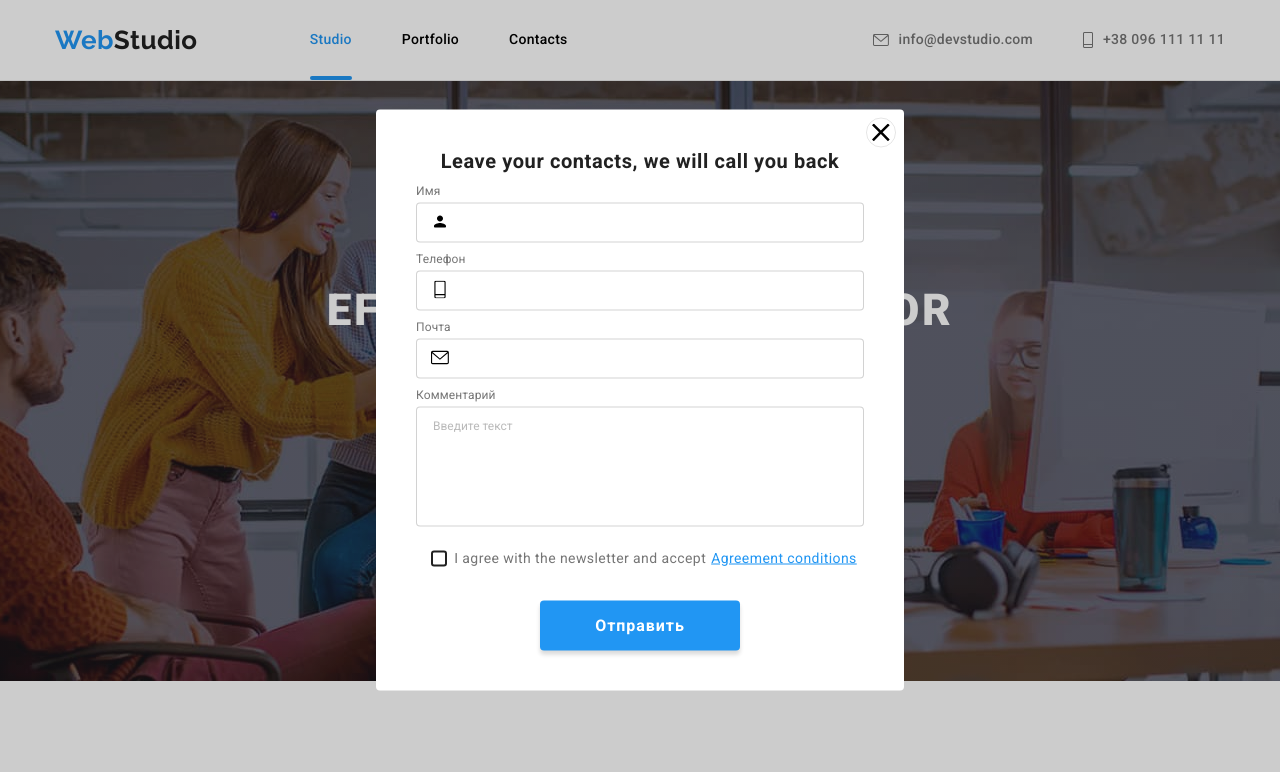
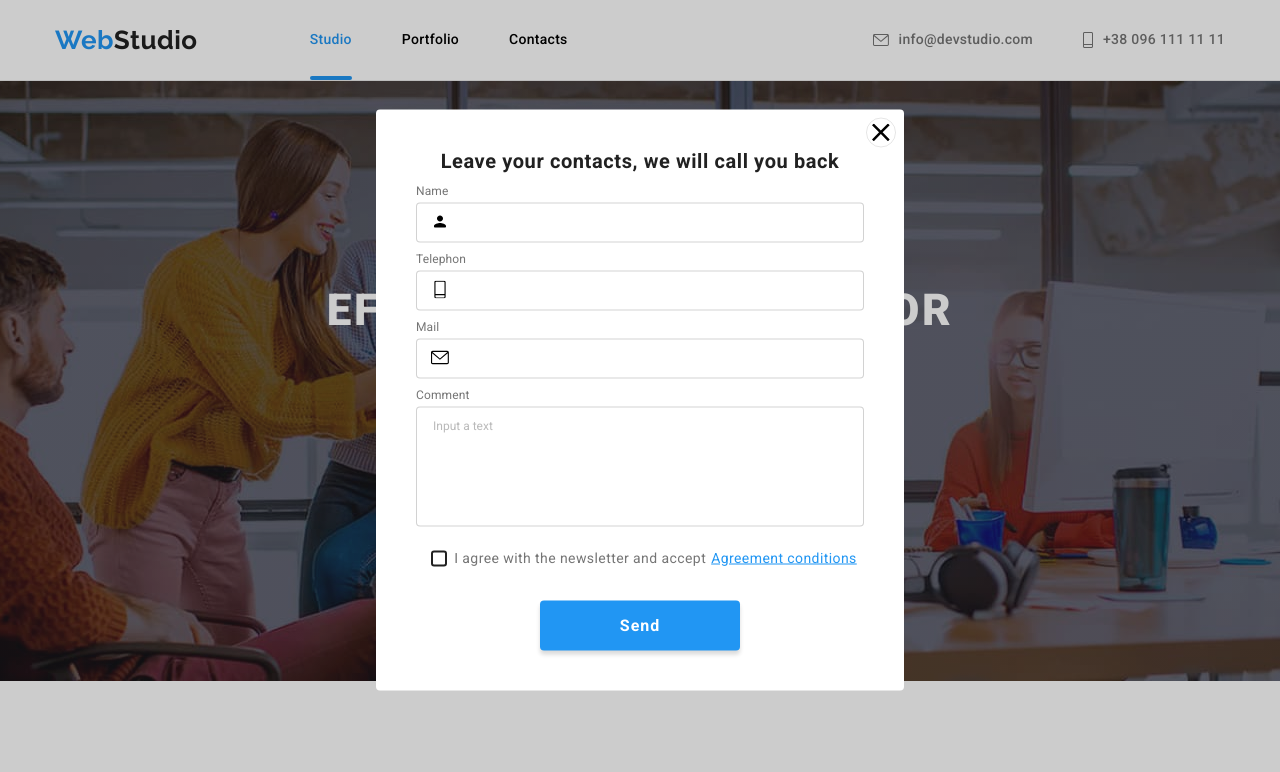
Before and after one commit to TypeAndrew/goit-markup-hw-08, a plain HTML site: page index.html in a window 1280 px wide. Both pictures are taken after a click on the button "Заказать услугу". Shown: the top 772 px of the page. Drawn offline with nearby package versions, Linux system fonts and the light colour scheme; files that its build step writes are made by us from their sources.

Commit message:
Update index.html

```diff
--- a/index.html
+++ b/index.html
@@ -465,26 +465,26 @@
             </button>
             <form class="form">
                 <p class="form__title">Leave your contacts, we will call you back</p>
-                <label class="form__label">Имя
+                <label class="form__label">Name
                     <input type="text" name="name" class="form__input" required />
                     <svg class="form__input-label" width="18" height="18">
                         <use href="./images/icons.svg#icon-user-input"></use>
                     </svg>
                 </label>
-                <label class="form__label">Телефон
+                <label class="form__label">Telephon
                     <input type="tel" name="phone_number" class="form__input" required />
                     <svg class="form__input-label" width="18" height="18">
                         <use href="./images/icons.svg#icon-phone"></use>
                     </svg>
                 </label>
-                <label class="form__label">Почта
+                <label class="form__label">Mail
                     <input type="email" name="mail" class="form__input" required />
                     <svg class="form__input-label" width="18" height="18">
                         <use href="./images/icons.svg#icon-mail"></use>
                     </svg>
                 </label>
-                <label class="form__label-area">Комментарий
-                    <textarea name="feedback" rows="5" placeholder="Введите текст" class="form__textarea"></textarea>
+                <label class="form__label-area">Comment
+                    <textarea name="feedback" rows="5" placeholder="Input a text" class="form__textarea"></textarea>
                 </label>
                 <label class="form__label-terms">
                     <input type="checkbox" name="terms" value="terms of an agreement" class="form__input-terms" />
@@ -496,7 +496,7 @@
                     <p class="form__terms-text">I agree with the newsletter and accept</p> <a href=""
                         class="form__terms-link">Agreement conditions</a>
                 </label>
-                <button type="submit" class="form__modal-btn">Отправить</button>
+                <button type="submit" class="form__modal-btn">Send</button>
             </form>
         </div>
     </div>
```
